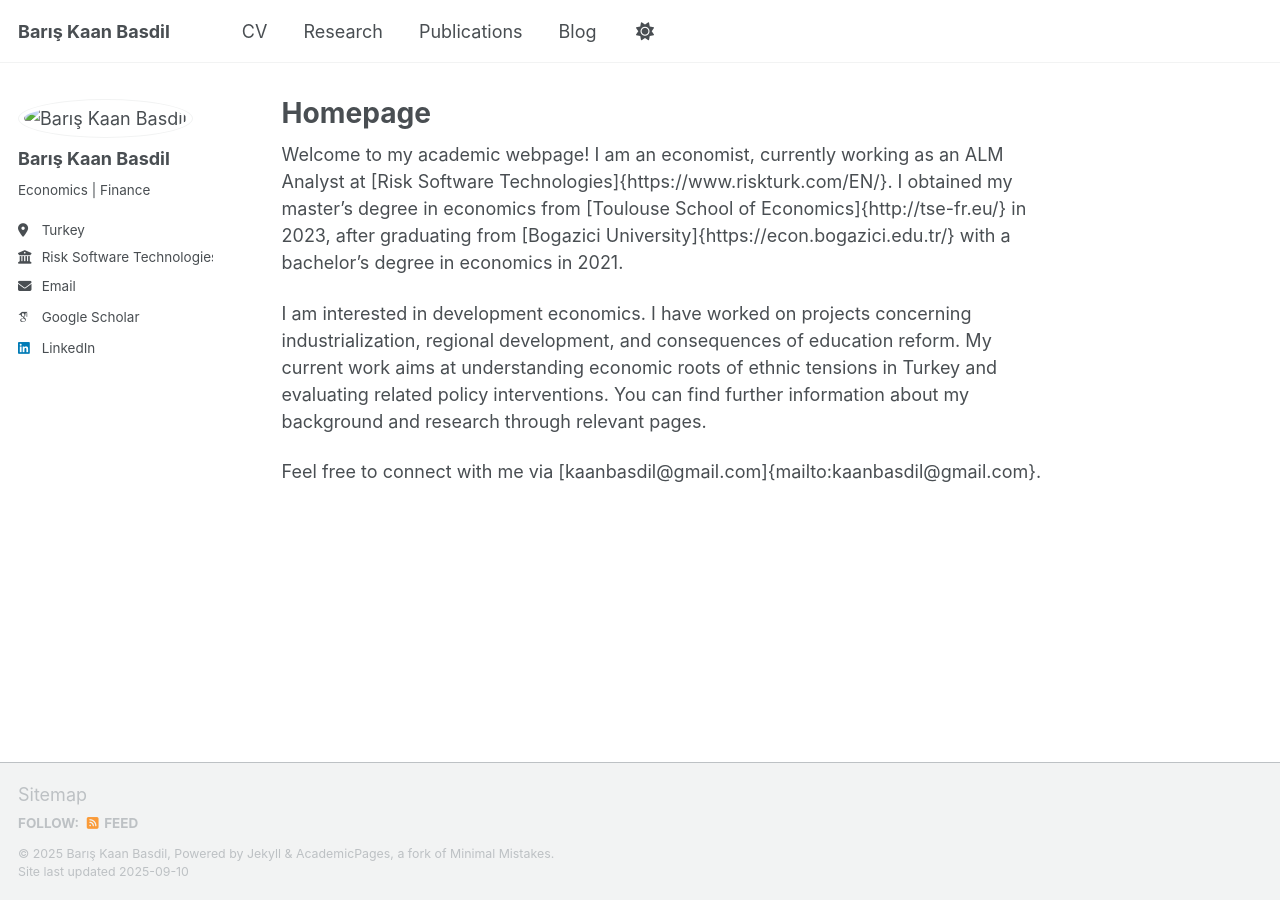
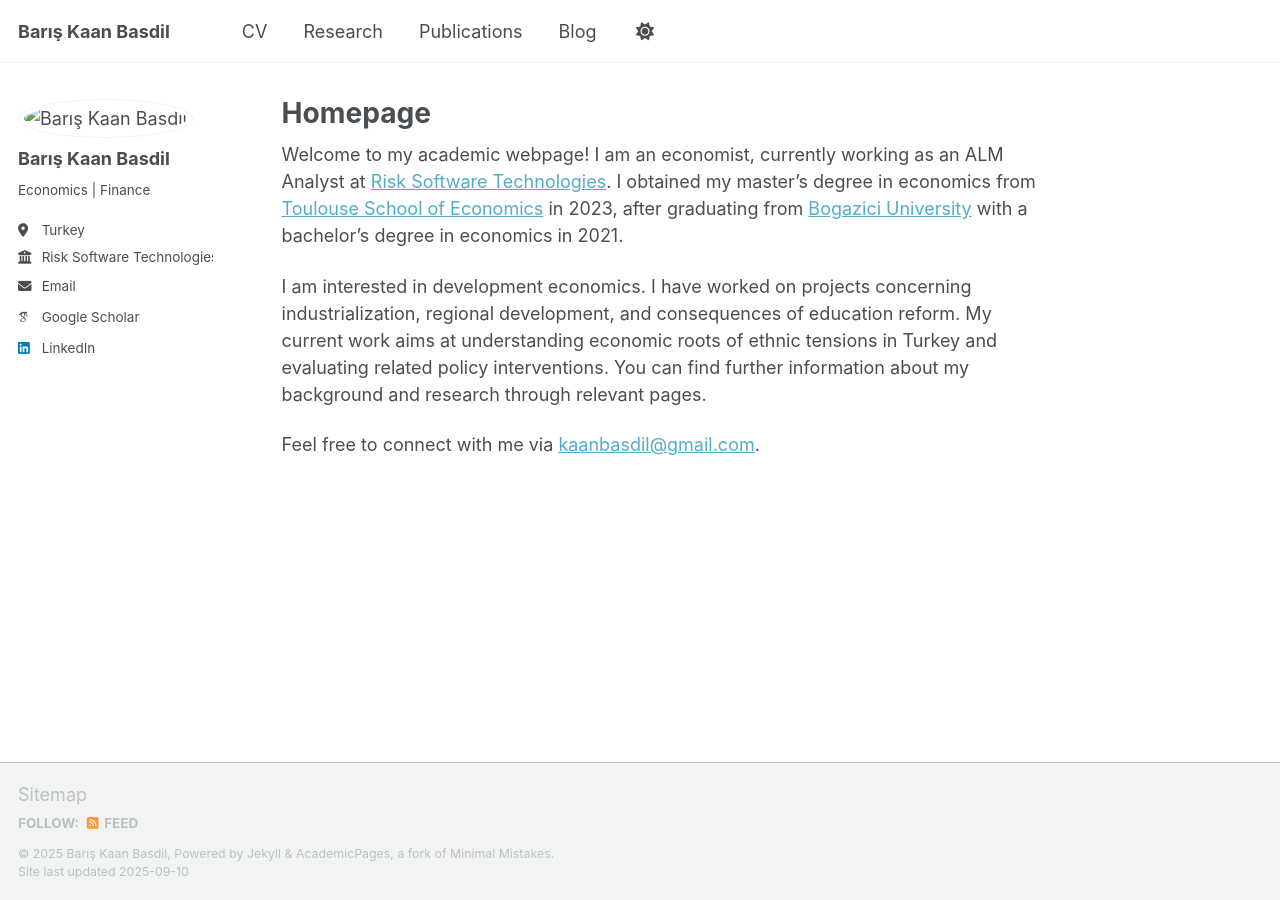
Before and after one commit to bkbasdil/bkbasdil.github.io, a Jekyll site: the page built from _pages/about.md, in a window 1280 px wide. Built offline with Jekyll 4.4.1, drawn with Linux system fonts in a browser that asks for light colours; some web fonts are replaced; a script that is not in the unit is left out.

Commit message:
Update about.md

```diff
--- a/_pages/about.md
+++ b/_pages/about.md
@@ -6,8 +6,8 @@ redirect_from:
   - /about/
   - /about.html
 ---
-Welcome to my academic webpage! I am an economist, currently working as an ALM Analyst at [Risk Software Technologies]{https://www.riskturk.com/EN/}. I obtained my master's degree in economics from [Toulouse School of Economics]{http://tse-fr.eu/} in 2023, after graduating from [Bogazici University]{https://econ.bogazici.edu.tr/} with a bachelor's degree in economics in 2021.
+Welcome to my academic webpage! I am an economist, currently working as an ALM Analyst at [Risk Software Technologies](https://www.riskturk.com/EN/). I obtained my master's degree in economics from [Toulouse School of Economics](http://tse-fr.eu/) in 2023, after graduating from [Bogazici University](https://econ.bogazici.edu.tr/) with a bachelor's degree in economics in 2021.
 
 I am interested in development economics. I have worked on projects concerning industrialization, regional development, and consequences of education reform. My current work aims at understanding economic roots of ethnic tensions in Turkey and evaluating related policy interventions. You can find further information about my background and research through relevant pages.
 
-Feel free to connect with me via [kaanbasdil@gmail.com]{mailto:kaanbasdil@gmail.com}.
+Feel free to connect with me via [kaanbasdil@gmail.com](mailto:kaanbasdil@gmail.com).
```
